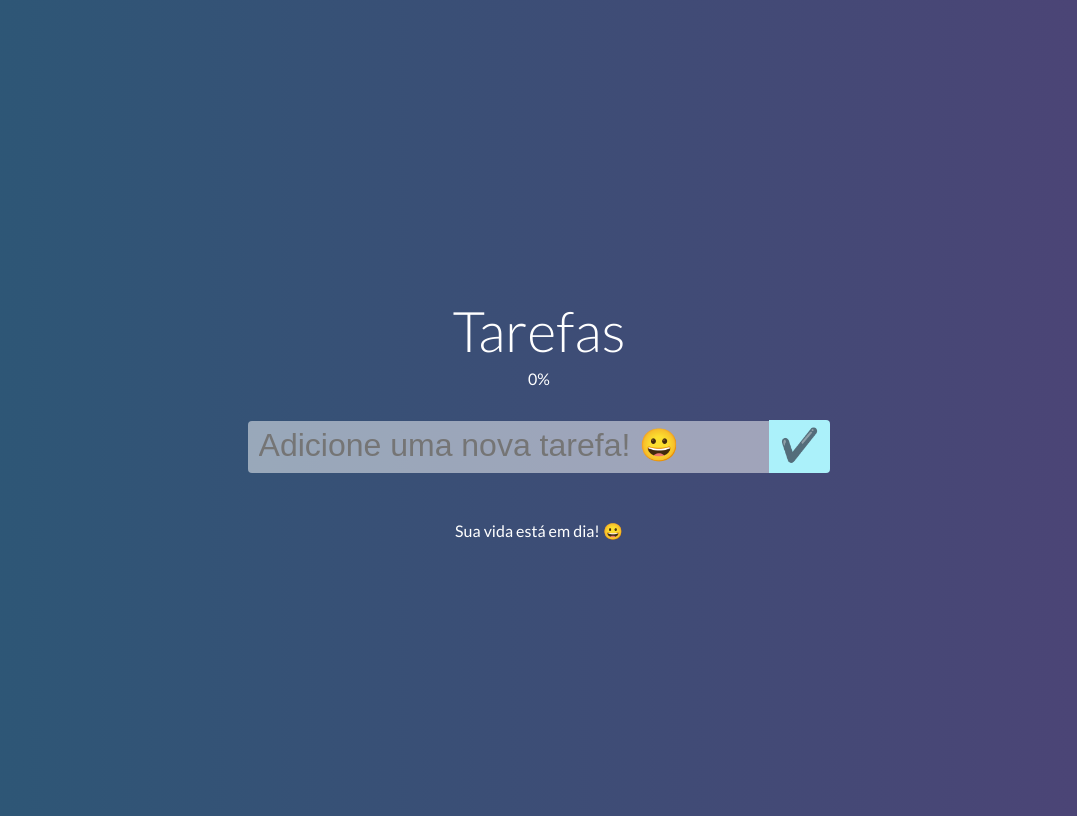
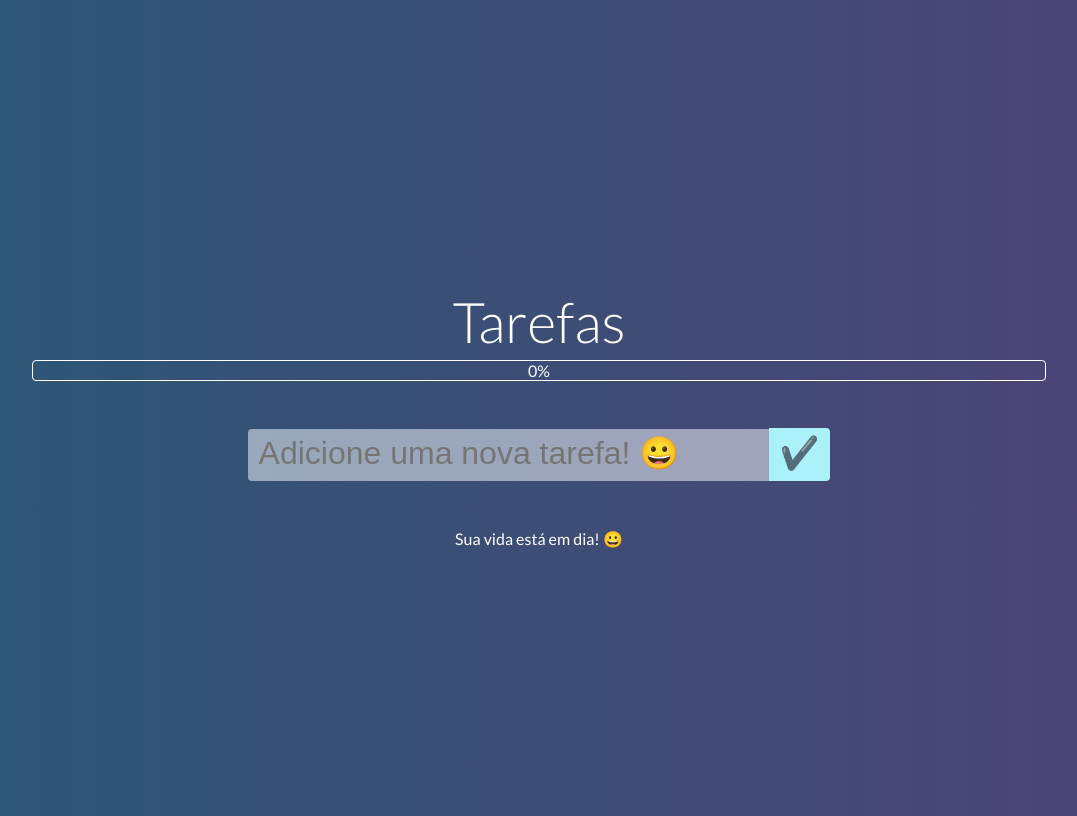
Before and after one commit to leandrocodes/vue.js-studies, a Vue app in the folder 9th - todo-list/: page / in a window 1280 px wide. Shown: the whole page, without its empty margins (101-1178 px from the left). Built offline with nearby package versions, Linux system fonts and the light colour scheme.

Commit message:
style taskbar

```diff
--- a/9th - todo-list/src/App.vue
+++ b/9th - todo-list/src/App.vue
@@ -63,12 +63,12 @@ body {
         to left,
         #4e4376,
         #2b5876
-    ); /* Chrome 10-25, Safari 5.1-6 */
+    );
     background: linear-gradient(
         to left,
         #4e4376,
         #2b5876
-    ); /* W3C, IE 10+/ Edge, Firefox 16+, Chrome 26+, Opera 12+, Safari 7+ */
+    );
 
     color: #fff;
 }
--- a/9th - todo-list/src/components/TasksProgress.vue
+++ b/9th - todo-list/src/components/TasksProgress.vue
@@ -14,4 +14,28 @@ export default {
 </script>
 
 <style>
+    .tasks-progress{
+        position: relative;
+        width: 80%;
+        border: 1px solid #fff;
+        color: #fff;
+        border-radius: 4px;
+        margin-bottom: 15px;
+        display: flex;
+        flex-direction: column;
+        align-items: center;
+    }
+
+    .progress-bar{
+        position: absolute;
+        border-radius: 4px;
+        height: 100%;
+        background-color: #2980b9;
+        align-self: flex-start;
+    }
+
+    .progress-value{
+        z-index: 1;
+    }
+
 </style>
```
